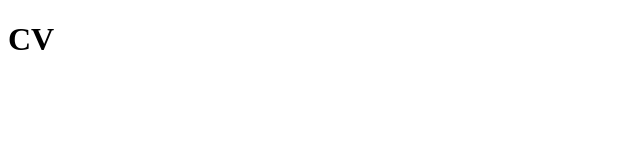
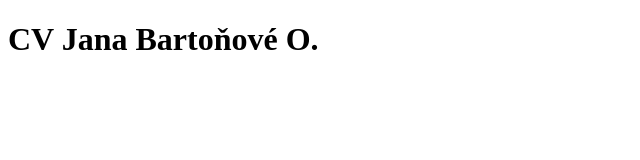
Before and after one commit to hajnyon/janabartonovao.github.io, a plain HTML site: page index.html in a window 1280 px wide. Shown: the whole page, without its empty margins (0-640 px from the left). Drawn offline with Linux system fonts and the light colour scheme.

Commit message:
Změna názvu hlavičky

```diff
--- a/index.html
+++ b/index.html
@@ -6,6 +6,6 @@
     <title>Document</title>
 </head>
 <body>
-    <header><h1>CV</h1></header>
+    <header><h1>CV Jana Bartoňové O.</h1></header>
 </body>
 </html>
```
